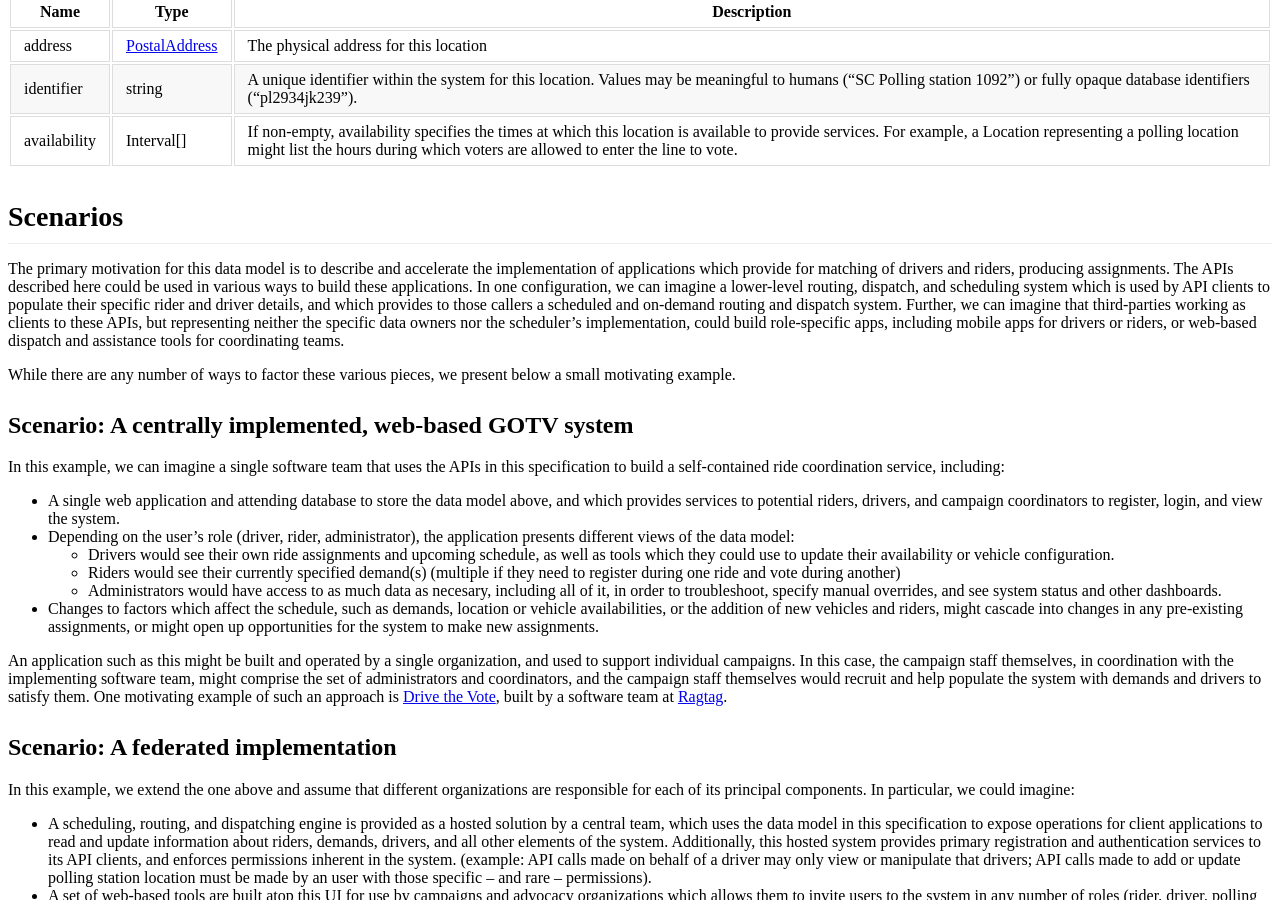
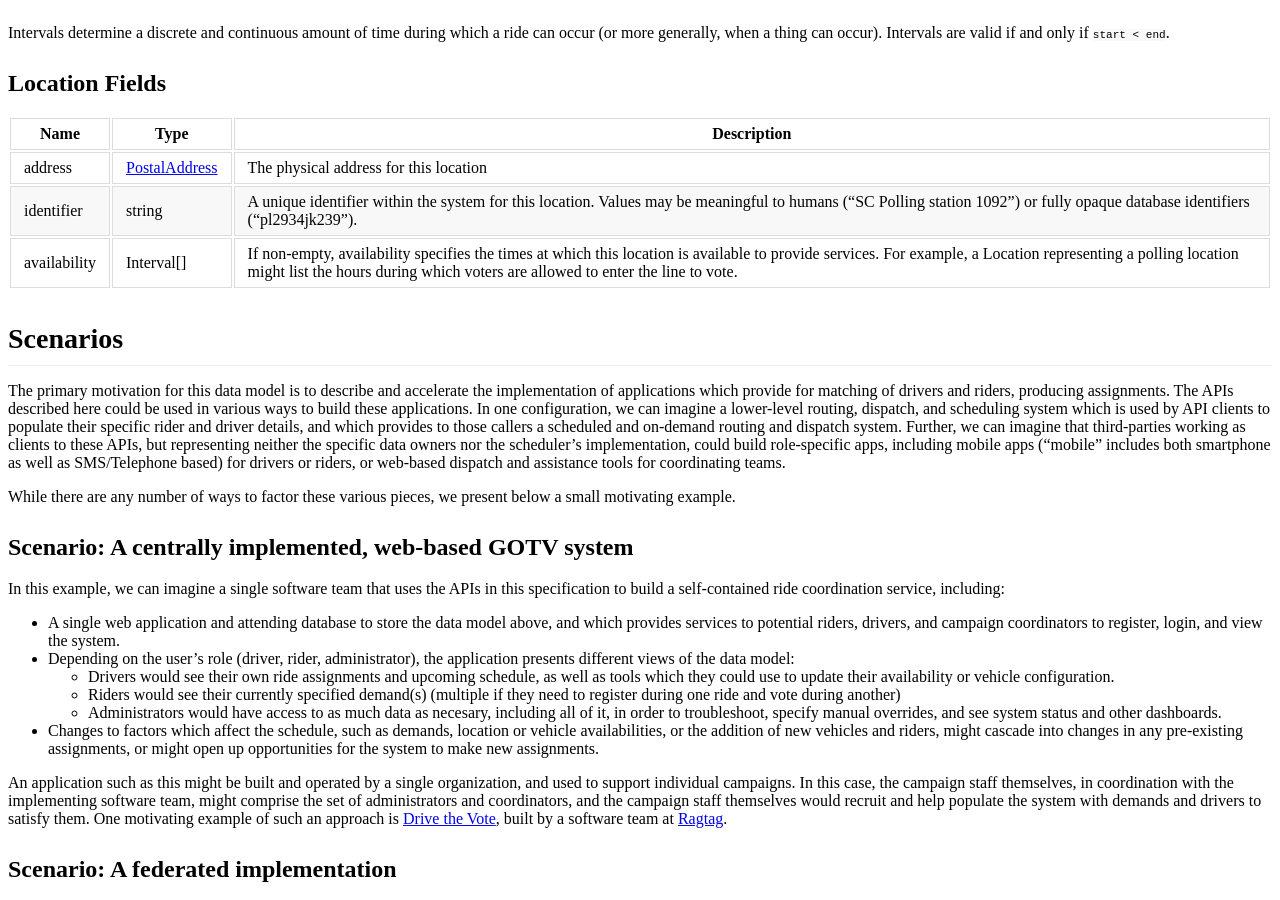
Before and after one commit to opensupporter/osdi-docs, a Jekyll site: the page built from gotv_transportation.md, in a window 1280 px wide and 900 px high, scrolled down 4742 px. Built offline with Jekyll 4.4.1, drawn with Linux system fonts in a browser that asks for light colours; a style sheet for code colours, icons or effects is not loaded; some of the changed text lies outside the part shown.

Commit message:
Review feedback from @smarbin

```diff
--- a/gotv_transportation.md
+++ b/gotv_transportation.md
@@ -142,7 +145,7 @@ Intervals determine a discrete and continuous amount of time during which a ride
 
 ## Scenarios
 
-The primary motivation for this data model is to describe and accelerate the implementation of applications which provide for matching of drivers and riders, producing assignments. The APIs described here could be used in various ways to build these applications. In one configuration, we can imagine a lower-level routing, dispatch, and scheduling system which is used by API clients to populate their specific rider and driver details, and which provides to those callers a scheduled and on-demand routing and dispatch system. Further, we can imagine that third-parties working as clients to these APIs, but representing neither the specific data owners nor the scheduler's implementation, could build role-specific apps, including mobile apps for drivers or riders, or web-based dispatch and assistance tools for coordinating teams.
+The primary motivation for this data model is to describe and accelerate the implementation of applications which provide for matching of drivers and riders, producing assignments. The APIs described here could be used in various ways to build these applications. In one configuration, we can imagine a lower-level routing, dispatch, and scheduling system which is used by API clients to populate their specific rider and driver details, and which provides to those callers a scheduled and on-demand routing and dispatch system. Further, we can imagine that third-parties working as clients to these APIs, but representing neither the specific data owners nor the scheduler's implementation, could build role-specific apps, including mobile apps ("mobile" includes both smartphone as well as SMS/Telephone based) for drivers or riders, or web-based dispatch and assistance tools for coordinating teams.
 
 While there are any number of ways to factor these various pieces, we present below a small motivating example.
 
```
Also changed, not shown: other parts of gotv_transportation.md (+4 -1 lines).
